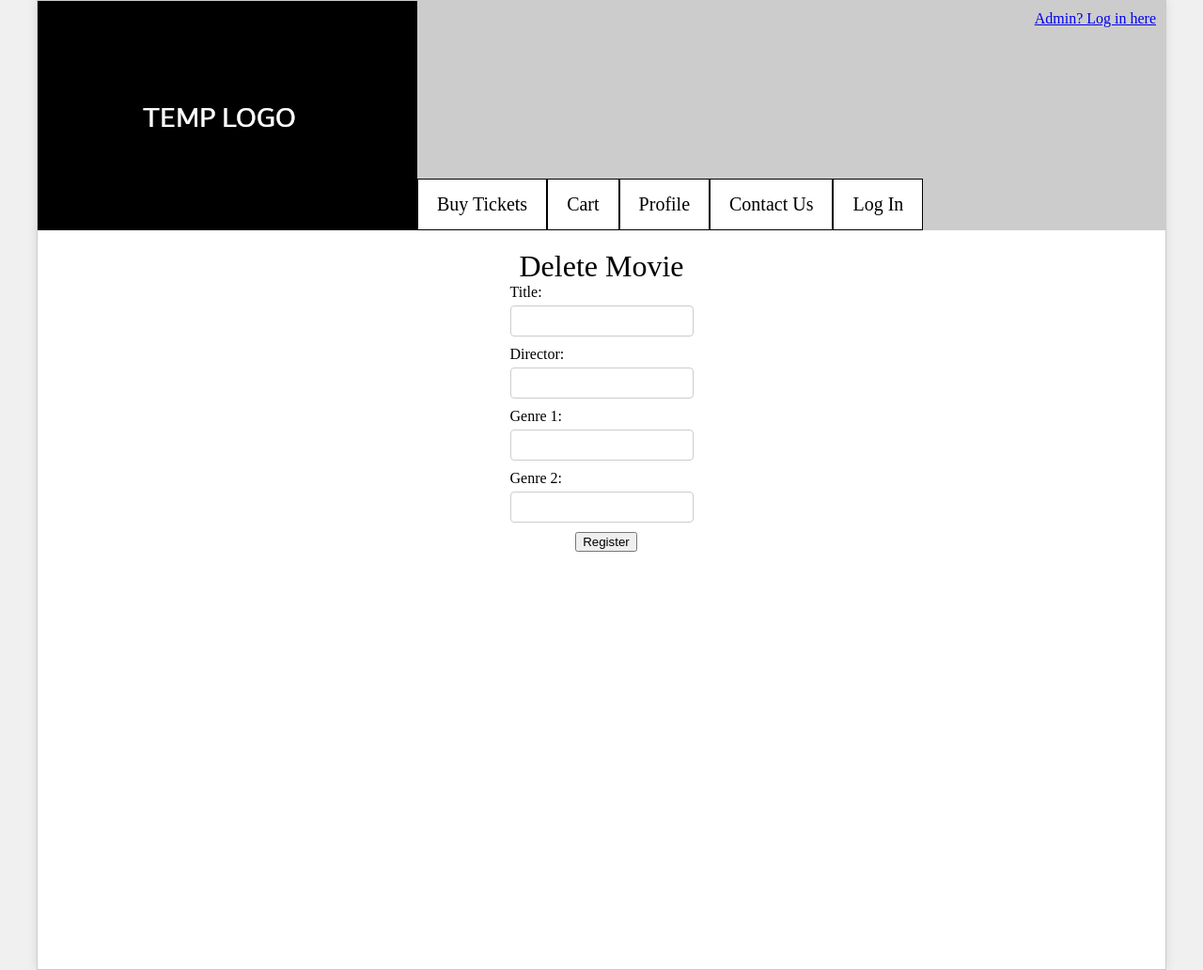
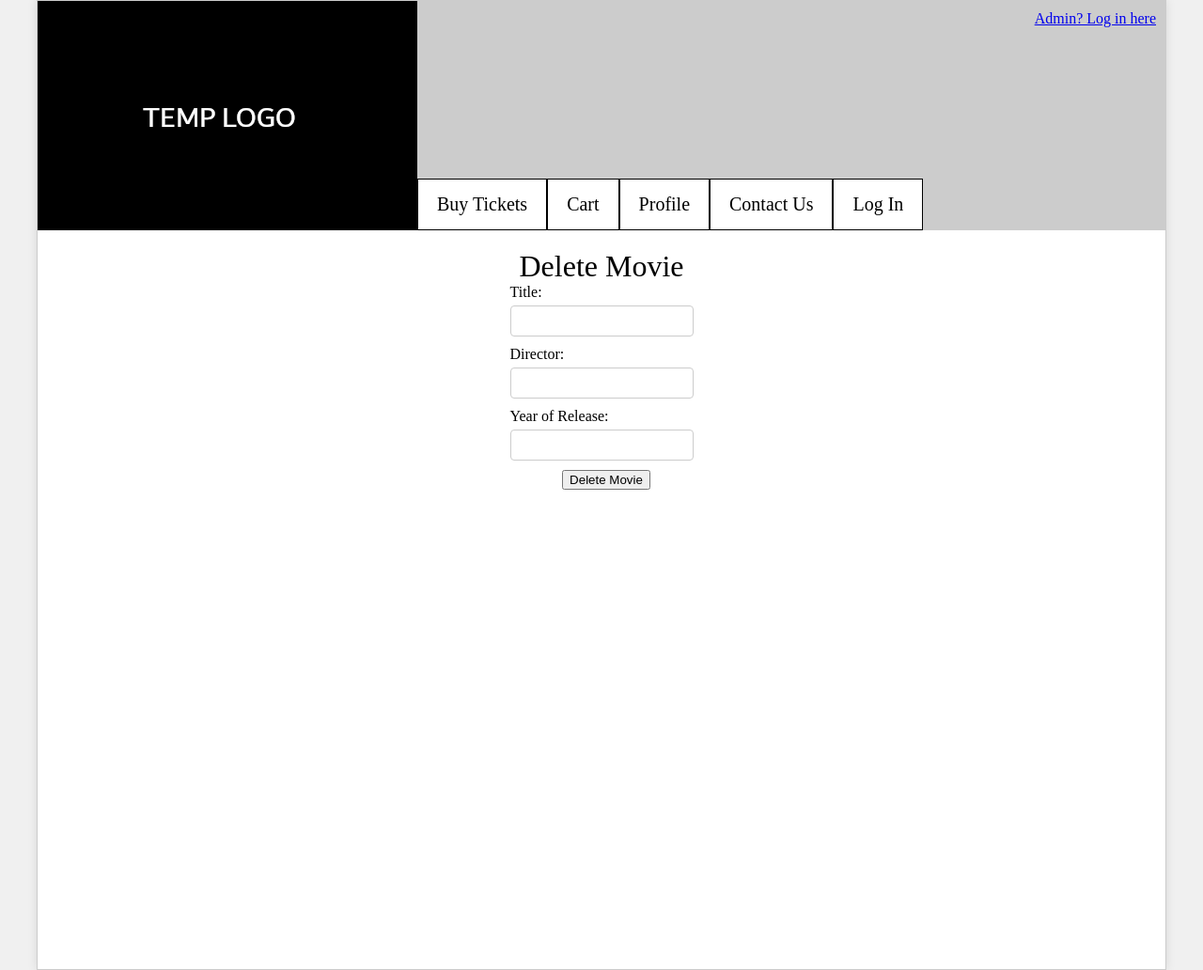
Before and after one commit to MColombo00/CSC330-TheaterHub, a Flask app: page /delete_movie in a window 1280 px wide. Shown: the whole page at 94% size. Run offline with Flask 3, Linux system fonts and the light colour scheme; parts of the project's set-up code (start-up, migrations or seed data) failed here and were passed over.

Commit message:
more debugging and added error messages

```diff
--- a/app/routes.py
+++ b/app/routes.py
@@ -210,13 +210,13 @@ def add_movie():
     return render_template('add_movie.html')
 
 @app.route('/add_movie_handler', methods=['POST'])
-def add_movie_handler():
+def input_movie():
     title = request.form.get('title')
     director = request.form.get('director')
     genre1 = request.form.get('genre1')
     genre2 = request.form.get('genre2')
 
-    conn = get_db_connection()
+    conn = sqlite3.connect('movies.db')
     cursor = conn.cursor()
 
     cursor.execute('SELECT * FROM movies WHERE title=?', (title,))
@@ -224,37 +224,43 @@ def add_movie_handler():
 
     if movie:
         conn.close()
-        error_message = 'A movie with this title already exists.'
+        error_message = 'This movie is already in the database.'
         return redirect(url_for('add_movie', error=error_message))
     else:
         cursor.execute('INSERT INTO movies (title, director, genre1, genre2) VALUES (?, ?, ?, ?)', (title, director, genre1, genre2))
         conn.commit()
 
         conn.close()
-        return redirect('/landing_page')
+        error_message = 'Movie added to the database.'
+        return redirect(url_for('add_movie', error=error_message))
 
 @app.route('/delete_movie')
 def delete_movie():
     return render_template('delete_movie.html')
 
-@app.route('/delete_movie_handler', methods['POST'])
-def delete_movie_handler():
+@app.route('/delete_movie_handler', methods=['POST'])
+def remove_movie():
     inputted_title = request.form.get('title')
+    inputted_director = request.form.get('director')
+    inputted_year = request.form.get('release_year')
 
-    conn = get_db_connection()
-    curosr = conn.cursor()
+    conn = sqlite3.connect('movies.db')
+    cursor = conn.cursor()
 
     cursor.execute('SELECT * FROM movies WHERE title=?', (inputted_title,))
     movie = cursor.fetchone()
 
     if movie:
-        title = user[0]
+        title = movie[0]
+        director = movie[1]
+        release_year = movie[2]
         if title == inputted_title:
-            cursor.execute('DELETE FROM movies WHERE title=?', (inputted_title,))
+            cursor.execute('DELETE FROM movies WHERE title=? AND director=? AND release_year=?', (inputted_title, director, inputted_year))
             conn.commit()
             conn.close()
-            return redirect(url_for('landing_page'))
+            error_message = 'Movie removed from database.'
+            return redirect(url_for('delete_movie', error=error_message))
     else:
         conn.close()
         error_message = 'This movie is not in the database.'
-        return redirect(url_for('delete_movie', error_message))
+        return redirect(url_for('delete_movie', error=error_message))
--- a/app/templates/delete_movie.html
+++ b/app/templates/delete_movie.html
@@ -13,15 +13,11 @@
       <input type="director" id="director" name="director" required>
     </div>
     <div class="form-group">
-      <label for="genre1">Genre 1:</label>
-      <input type="genre1" id="genre1" name="genre1" required>
-    </div>
-    <div class="form-group">
-    	<label for="genre2">Genre 2:</label>
-    	<input type="genre2" id="genre2" name="genre2" required>
+        <label for="release_year">Year of Release:</label>
+        <input type="release_year" id="release_year" name="release_year" required>
     </div>
     <div class="button-container">
-      <button type="submit">Register</button>
+      <button type="submit">Delete Movie</button>
     </div>
   </form>
 </div>
```
Also changed, not shown: app/templates/add_movie.html (+7 -6 lines), movies.db.
